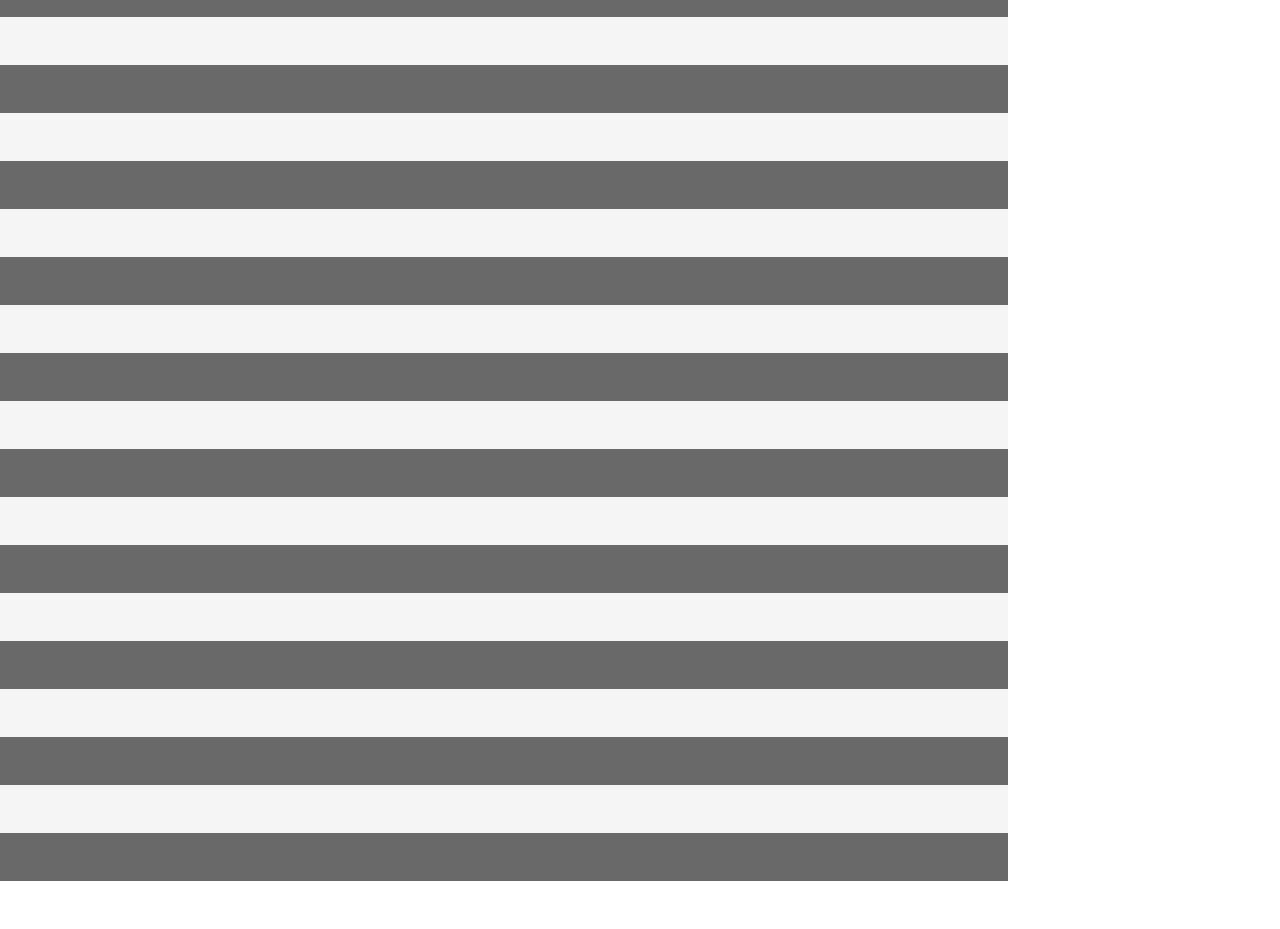
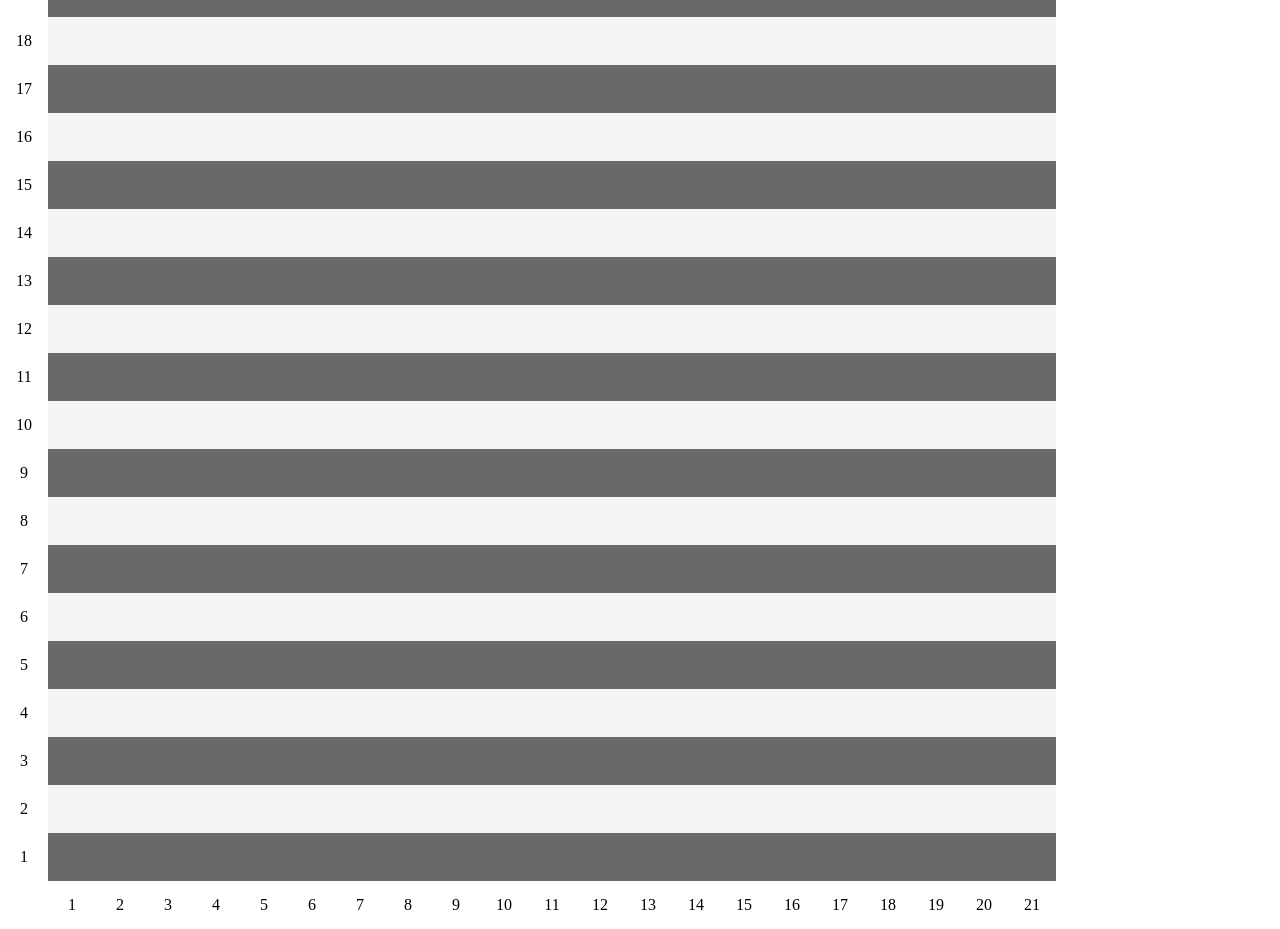
Before and after one commit to jdw1996/crochet-designer, a React (Vite) app: page / in a window 1280 px wide. Shown: the part 127-1056 px from the top of the page. Before the commit the page ends 1008 px from the top, so only its background shows below. Built offline with nearby package versions, Linux system fonts and the light colour scheme.

Commit message:
Add numbers to rows and columns

```diff
--- a/src/StitchGrid.css
+++ b/src/StitchGrid.css
@@ -5,4 +5,5 @@ table {
 td {
   width: 3rem;
   height: 3rem;
+  text-align: center;
 }
--- a/src/StitchGrid.tsx
+++ b/src/StitchGrid.tsx
@@ -14,6 +14,7 @@ export function StitchGrid({ pattern, toggleDC_S }: StitchGridProps) {
         .reverse()
         .map((row, i) => (
           <tr key={`${i}`}>
+            <td>{pattern.rows.length - i}</td>
             {row.stitches.map((stitch, j) => (
               <td
                 key={`${j}`}
@@ -28,6 +29,12 @@ export function StitchGrid({ pattern, toggleDC_S }: StitchGridProps) {
             ))}
           </tr>
         ))}
+      <tr>
+        <td>{/* Intentionally left blank */}</td>
+        {Array.from({ length: pattern.rows[0].stitches.length }).map((_, i) => (
+          <td key={`${i}`}>{i + 1}</td>
+        ))}
+      </tr>
     </table>
   );
 }
```
Also changed, not shown: 1 other file (tests, documents, lock files or other folders).
